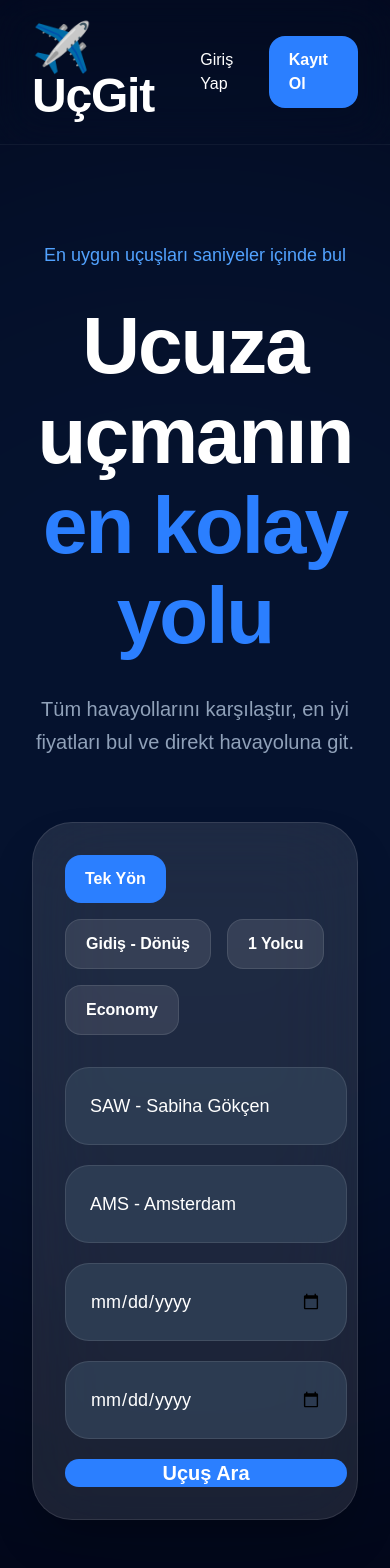
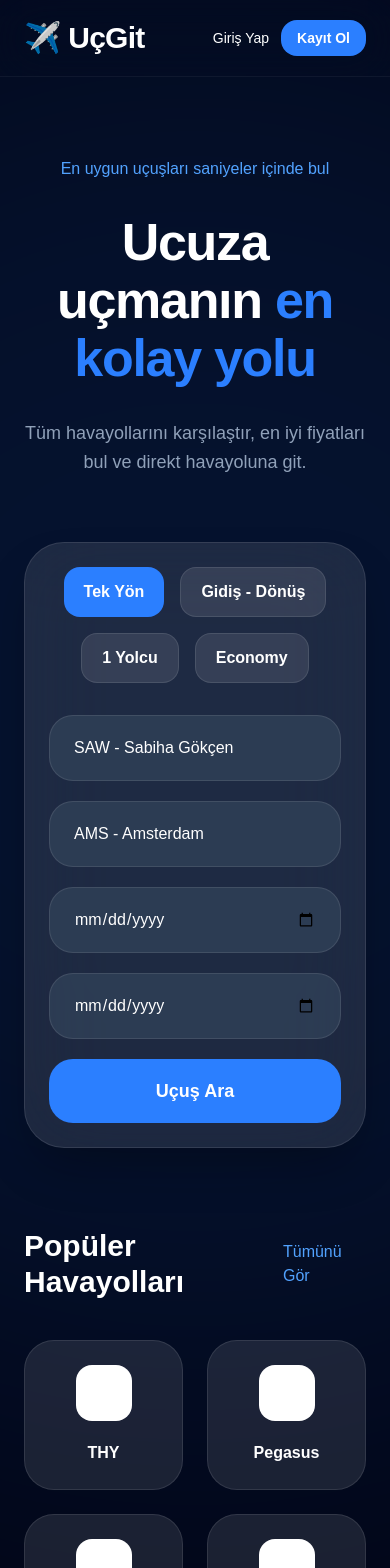
Before and after one commit to melihizzet/flight-platform, a Next.js app: page / in a window 390 px wide. Shown: the top 1568 px of the page. Built offline with nearby package versions, Linux system fonts and the light colour scheme.

Commit message:
responsive homepage redesign

```diff
--- a/app/page.tsx
+++ b/app/page.tsx
@@ -15,18 +15,18 @@ export default function Home() {
       {/* NAVBAR */}
       <nav className="relative z-50 border-b border-white/5 backdrop-blur-xl">
 
-        <div className="max-w-[1700px] mx-auto px-8 py-6 flex items-center justify-between">
+        <div className="max-w-[1700px] mx-auto px-6 lg:px-8 py-5 flex items-center justify-between">
 
           {/* LOGO */}
           <a
             href="/"
-            className="text-5xl font-black tracking-tight flex items-center gap-3"
+            className="text-3xl md:text-4xl lg:text-5xl font-black tracking-tight flex items-center gap-3"
           >
             ✈️ UçGit
           </a>
 
           {/* MENU */}
-          <div className="hidden lg:flex items-center gap-10 text-sm font-medium text-slate-300">
+          <div className="hidden md:flex items-center gap-6 lg:gap-10 text-sm lg:text-base font-medium text-slate-300">
 
             <a
               href="/campaigns"
@@ -59,18 +59,18 @@ export default function Home() {
           </div>
 
           {/* AUTH */}
-          <div className="flex items-center gap-4">
+          <div className="flex items-center gap-3">
 
             <a
               href="/login"
-              className="hover:text-blue-400 transition"
+              className="hover:text-blue-400 transition text-sm md:text-base"
             >
               Giriş Yap
             </a>
 
             <a
               href="/register"
-              className="bg-blue-500 hover:bg-blue-600 transition px-5 py-3 rounded-2xl font-bold"
+              className="bg-blue-500 hover:bg-blue-600 transition px-4 lg:px-5 py-2 lg:py-3 rounded-2xl font-bold text-sm lg:text-base"
             >
               Kayıt Ol
             </a>
@@ -82,13 +82,13 @@ export default function Home() {
       </nav>
 
       {/* HERO */}
-      <section className="relative max-w-[1700px] mx-auto px-8 pt-24 pb-16 text-center">
+      <section className="relative max-w-[1700px] mx-auto px-6 lg:px-8 pt-20 lg:pt-24 pb-16 text-center">
 
-        <p className="text-blue-400 font-medium text-lg">
+        <p className="text-blue-400 font-medium text-base md:text-lg">
           En uygun uçuşları saniyeler içinde bul
         </p>
 
-        <h1 className="text-[80px] leading-[90px] font-black mt-8 tracking-tight">
+        <h1 className="text-[52px] leading-[58px] md:text-[70px] md:leading-[76px] lg:text-[80px] lg:leading-[90px] font-black mt-8 tracking-tight">
 
           Ucuza uçmanın{" "}
 
@@ -98,19 +98,19 @@ export default function Home() {
 
         </h1>
 
-        <p className="text-slate-400 text-xl mt-8 max-w-[900px] mx-auto leading-relaxed">
+        <p className="text-slate-400 text-lg md:text-xl mt-8 max-w-[900px] mx-auto leading-relaxed">
           Tüm havayollarını karşılaştır, en iyi fiyatları bul ve direkt havayoluna git.
         </p>
 
       </section>
 
       {/* SEARCH BOX */}
-      <section className="relative max-w-[1700px] mx-auto px-8">
+      <section className="relative max-w-[1700px] mx-auto px-6 lg:px-8">
 
-        <div className="bg-white/10 border border-white/10 rounded-[40px] p-8 backdrop-blur-2xl shadow-2xl shadow-black/30">
+        <div className="bg-white/10 border border-white/10 rounded-[40px] p-6 lg:p-8 backdrop-blur-2xl shadow-2xl shadow-black/30">
 
           {/* TOP FILTERS */}
-          <div className="flex flex-wrap gap-4 mb-8">
+          <div className="flex flex-wrap gap-4 mb-8 justify-center lg:justify-start">
 
             <button
               onClick={() => setTripType("Tek Yön")}
@@ -145,31 +145,31 @@ export default function Home() {
           </div>
 
           {/* SEARCH FORM */}
-          <div className="grid lg:grid-cols-5 gap-5">
+          <div className="grid md:grid-cols-2 lg:grid-cols-5 gap-5">
 
             <input
               defaultValue="SAW - Sabiha Gökçen"
-              className="bg-slate-700/80 border border-white/10 rounded-3xl px-6 py-6 text-lg outline-none"
+              className="bg-slate-700/80 border border-white/10 rounded-3xl px-6 py-5 lg:py-6 text-base lg:text-lg outline-none"
             />
 
             <input
               defaultValue="AMS - Amsterdam"
-              className="bg-slate-700/80 border border-white/10 rounded-3xl px-6 py-6 text-lg outline-none"
+              className="bg-slate-700/80 border border-white/10 rounded-3xl px-6 py-5 lg:py-6 text-base lg:text-lg outline-none"
             />
 
             <input
               type="date"
-              className="bg-slate-700/80 border border-white/10 rounded-3xl px-6 py-6 text-lg outline-none"
+              className="bg-slate-700/80 border border-white/10 rounded-3xl px-6 py-5 lg:py-6 text-base lg:text-lg outline-none"
             />
 
             <input
               type="date"
-              className="bg-slate-700/80 border border-white/10 rounded-3xl px-6 py-6 text-lg outline-none"
+              className="bg-slate-700/80 border border-white/10 rounded-3xl px-6 py-5 lg:py-6 text-base lg:text-lg outline-none"
             />
 
             <a
               href="/flights"
-              className="bg-blue-500 hover:bg-blue-600 transition rounded-3xl text-xl font-black flex items-center justify-center"
+              className="bg-blue-500 hover:bg-blue-600 transition rounded-3xl text-lg lg:text-xl font-black flex items-center justify-center min-h-[64px]"
             >
               Uçuş Ara
             </a>
@@ -181,11 +181,11 @@ export default function Home() {
       </section>
 
       {/* AIRLINES */}
-      <section className="relative max-w-[1700px] mx-auto px-8 pt-20">
+      <section className="relative max-w-[1700px] mx-auto px-6 lg:px-8 pt-20">
 
         <div className="flex items-center justify-between mb-10">
 
-          <h2 className="text-5xl font-black">
+          <h2 className="text-3xl md:text-4xl lg:text-5xl font-black">
             Popüler Havayolları
           </h2>
 
@@ -211,12 +211,12 @@ export default function Home() {
 
             <div
               key={index}
-              className="bg-white/10 border border-white/10 rounded-[30px] p-8 hover:border-blue-400/30 hover:scale-[1.02] transition text-center"
+              className="bg-white/10 border border-white/10 rounded-[30px] p-6 lg:p-8 hover:border-blue-400/30 hover:scale-[1.02] transition text-center"
             >
 
-              <div className="w-16 h-16 bg-white rounded-2xl mx-auto mb-5"></div>
+              <div className="w-14 h-14 lg:w-16 lg:h-16 bg-white rounded-2xl mx-auto mb-5"></div>
 
-              <h3 className="font-bold text-lg">
+              <h3 className="font-bold text-base lg:text-lg">
                 {airline}
               </h3>
 
@@ -229,11 +229,11 @@ export default function Home() {
       </section>
 
       {/* ROUTES */}
-      <section className="relative max-w-[1700px] mx-auto px-8 pt-24 pb-24">
+      <section className="relative max-w-[1700px] mx-auto px-6 lg:px-8 pt-24 pb-24">
 
         <div className="flex items-center justify-between mb-10">
 
-          <h2 className="text-5xl font-black">
+          <h2 className="text-3xl md:text-4xl lg:text-5xl font-black">
             En Popüler Rotalar
           </h2>
 
@@ -281,13 +281,13 @@ export default function Home() {
 
               <div className="h-[220px] bg-gradient-to-br from-slate-600 to-slate-800"></div>
 
-              <div className="p-8">
+              <div className="p-6 lg:p-8">
 
                 <div className="flex items-center justify-between mb-5">
 
                   <div>
 
-                    <h3 className="text-4xl font-black">
+                    <h3 className="text-3xl lg:text-4xl font-black">
                       {route.city}
                     </h3>
 
@@ -311,7 +311,7 @@ export default function Home() {
                       Başlayan fiyat
                     </p>
 
-                    <h4 className="text-5xl font-black mt-2">
+                    <h4 className="text-4xl lg:text-5xl font-black mt-2">
                       {route.price}
                     </h4>
 
@@ -321,7 +321,7 @@ export default function Home() {
                     href="/flights"
                     className="bg-blue-500 hover:bg-blue-600 transition px-5 py-3 rounded-2xl font-bold"
                   >
-                    Uçuşları Gör
+                    Gör
                   </a>
 
                 </div>
@@ -339,7 +339,7 @@ export default function Home() {
       {/* FOOTER */}
       <footer className="border-t border-white/5 py-12">
 
-        <div className="max-w-[1700px] mx-auto px-8 flex flex-col lg:flex-row items-center justify-between gap-8">
+        <div className="max-w-[1700px] mx-auto px-6 lg:px-8 flex flex-col lg:flex-row items-center justify-between gap-8">
 
           <div>
 
@@ -353,7 +353,7 @@ export default function Home() {
 
           </div>
 
-          <div className="flex items-center gap-8 text-slate-400">
+          <div className="flex flex-wrap items-center justify-center gap-8 text-slate-400">
 
             <a href="/about">
               Hakkımızda
```
